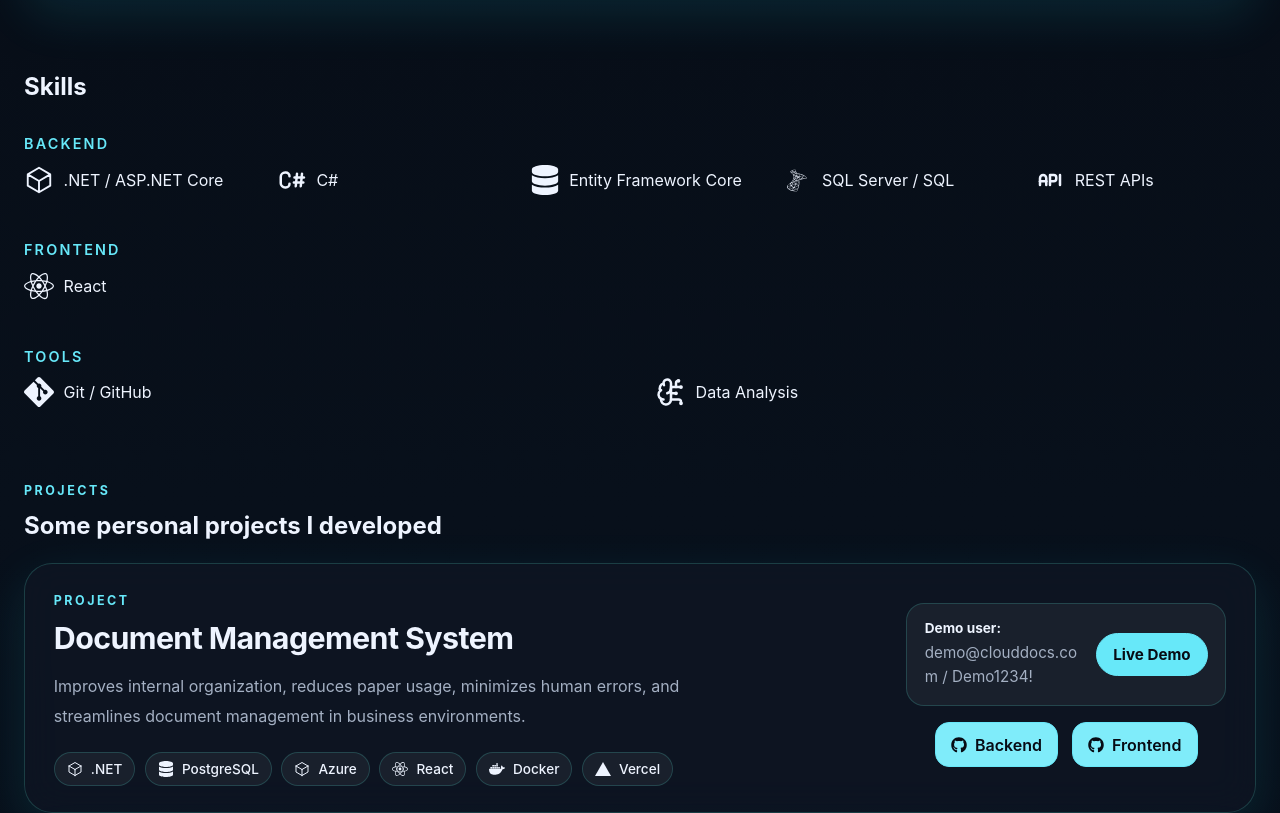
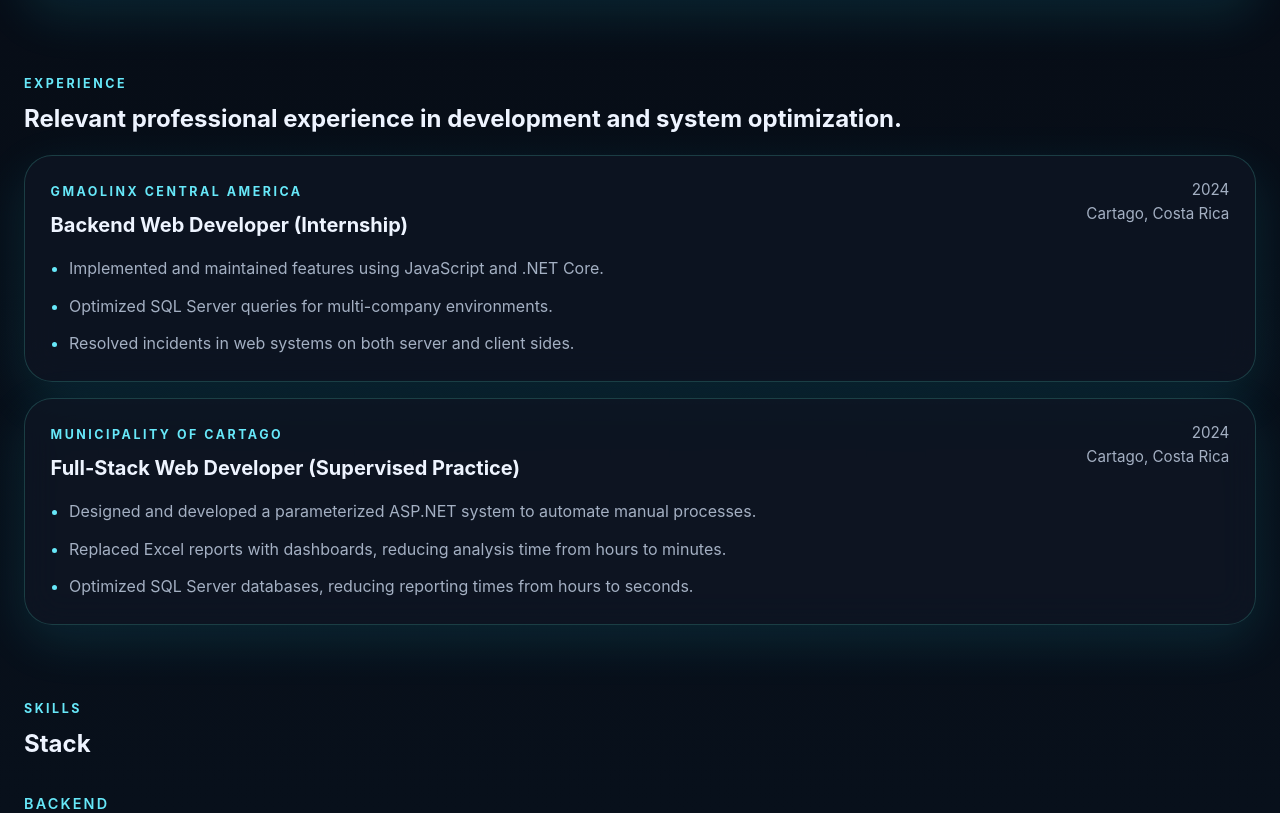
Before and after one commit to KeironClaudel/keiron-portfolio, a React (Vite) app: page / in a window 1280 px wide. Shown: the part 951-1764 px from the top of the page. Built offline with nearby package versions, Linux system fonts and the light colour scheme.

Commit message:
Add experience section and refine skills

```diff
--- a/src/App.jsx
+++ b/src/App.jsx
@@ -2,6 +2,7 @@ import { useMemo } from "react";
 import Header from "./pages/Header";
 import Hero from "./pages/Hero";
 import Skills from "./pages/Skills";
+import Experience from "./pages/Experience";
 import Projects from "./pages/Projects";
 import Websites from "./pages/Websites";
 import About from "./pages/About";
@@ -26,6 +27,9 @@ import { LuBrainCircuit } from "react-icons/lu";
 import { TbApi } from "react-icons/tb";
 import { HiOutlineCube } from "react-icons/hi2";
 import { FaReact } from "react-icons/fa";
+import { SiPython } from "react-icons/si";
+import { FiBarChart2 } from "react-icons/fi";
+import { PiMicrosoftExcelLogoFill } from "react-icons/pi";
 
 function getInitialLanguage() {
   const savedLang = localStorage.getItem("lang");
@@ -155,7 +159,7 @@ export default function App() {
   const skills = useMemo(
     () => [
       {
-        category: "Backend",
+        category: t.skillsCategoryBackend,
         items: [
           { name: ".NET / ASP.NET Core", icon: <HiOutlineCube /> },
           { name: "C#", icon: <TbBrandCSharp /> },
@@ -165,18 +169,46 @@ export default function App() {
         ],
       },
       {
-        category: "Frontend",
+        category: t.skillsCategoryFrontend,
         items: [{ name: "React", icon: <FaReact /> }],
       },
       {
-        category: "Tools",
+        category: t.skillsCategoryData,
+        items: [
+          { name: "Power BI", icon: <FiBarChart2 /> },
+          { name: "Excel", icon: <PiMicrosoftExcelLogoFill /> },
+          { name: "Python", icon: <SiPython /> },
+        ],
+      },
+      {
+        category: t.skillsCategoryTools,
         items: [
           { name: "Git / GitHub", icon: <SiGit /> },
-          { name: "Data Analysis", icon: <LuBrainCircuit /> },
+          { name: "Docker", icon: <SiDocker /> },
         ],
       },
     ],
-    [],
+    [t],
+  );
+
+  const experiences = useMemo(
+    () => [
+      {
+        company: t.experienceCompanyGmao,
+        role: t.experienceRoleGmao,
+        period: t.experiencePeriod2024,
+        location: t.experienceLocationCartago,
+        highlights: t.experienceHighlightsGmao,
+      },
+      {
+        company: t.experienceCompanyMuni,
+        role: t.experienceRoleMuni,
+        period: t.experiencePeriod2024,
+        location: t.experienceLocationCartago,
+        highlights: t.experienceHighlightsMuni,
+      },
+    ],
+    [t],
   );
 
   return (
@@ -195,6 +227,7 @@ export default function App() {
       <main className="container page-content">
         <Hero t={t} />
         <About t={t} />
+        <Experience experiences={experiences} t={t} />
         <Skills skills={skills} t={t} />
         <Projects projects={projects} t={t} />
         <Websites websites={websites} t={t} />
--- a/src/i18n.js
+++ b/src/i18n.js
@@ -4,6 +4,7 @@ export const translations = {
     btnDarkThemeTitle: "🌘Oscuro",
 
     navLinkAboutMe: "Acerca de",
+    navLinkExperience: "Experiencia",
     navLinkSkills: "Habilidades",
     navLinkProjects: "Proyectos",
     navLinkContact: "Contacto",
@@ -36,6 +37,29 @@ export const translations = {
 
     skillsTitle: "Habilidades",
     skillsDesc: "Tecnologías principales",
+    skillsCategoryBackend: "Backend",
+    skillsCategoryFrontend: "Frontend",
+    skillsCategoryData: "Análisis de datos",
+    skillsCategoryTools: "Herramientas",
+
+    experienceTitle: "Experiencia",
+    experienceDesc: "Experiencia profesional relevante en desarrollo y optimización de sistemas.",
+    experienceCompanyGmao: "GMAOLinx Centroamérica",
+    experienceRoleGmao: "Desarrollador Web Backend (Pasantía)",
+    experienceCompanyMuni: "Municipalidad de Cartago",
+    experienceRoleMuni: "Desarrollador Web Full-Stack (Práctica Supervisada)",
+    experiencePeriod2024: "2024",
+    experienceLocationCartago: "Cartago, Costa Rica",
+    experienceHighlightsGmao: [
+      "Implementación y mantenimiento de funcionalidades con JavaScript y .NET Core.",
+      "Optimización de consultas en SQL Server para entornos multiempresa.",
+      "Resolución de incidencias en sistemas web tanto del lado servidor como cliente.",
+    ],
+    experienceHighlightsMuni: [
+      "Diseño y desarrollo de un sistema parametrizado en ASP.NET para automatizar procesos manuales.",
+      "Sustitución de reportes en Excel por dashboards, reduciendo análisis de horas a minutos.",
+      "Optimización de bases de datos SQL Server, bajando reportes de varias horas a segundos.",
+    ],
 
     projectTitle: "Proyectos",
     projectDesc: "Algunos proyectos que he desarrollado:",
@@ -92,6 +116,7 @@ export const translations = {
     btnDarkThemeTitle: "🌘Dark",
 
     navLinkAboutMe: "About me",
+    navLinkExperience: "Experience",
     navLinkSkills: "Skills",
     navLinkProjects: "Projects",
     navLinkContact: "Contact",
@@ -124,6 +149,28 @@ export const translations = {
 
     skillsTitle: "Skills",
     skillsDesc: "Stack",
+    skillsCategoryBackend: "Backend",
+    skillsCategoryFrontend: "Frontend",
+    skillsCategoryData: "Data analysis",
+    skillsCategoryTools: "Tools",
+    experienceTitle: "Experience",
+    experienceDesc: "Relevant professional experience in development and system optimization.",
+    experienceCompanyGmao: "GMAOLinx Central America",
+    experienceRoleGmao: "Backend Web Developer (Internship)",
+    experienceCompanyMuni: "Municipality of Cartago",
+    experienceRoleMuni: "Full-Stack Web Developer (Supervised Practice)",
+    experiencePeriod2024: "2024",
+    experienceLocationCartago: "Cartago, Costa Rica",
+    experienceHighlightsGmao: [
+      "Implemented and maintained features using JavaScript and .NET Core.",
+      "Optimized SQL Server queries for multi-company environments.",
+      "Resolved incidents in web systems on both server and client sides.",
+    ],
+    experienceHighlightsMuni: [
+      "Designed and developed a parameterized ASP.NET system to automate manual processes.",
+      "Replaced Excel reports with dashboards, reducing analysis time from hours to minutes.",
+      "Optimized SQL Server databases, reducing reporting times from hours to seconds.",
+    ],
     projectLabel: "Proyecto",
     projectLabel: "Project",
     projectTitle: "Projects",
--- /dev/null
+++ b/src/pages/Experience.jsx
@@ -0,0 +1,34 @@
+export default function Experience({ experiences, t }) {
+  return (
+    <section id="experience" className="section">
+      <div className="section-heading">
+        <span className="section-tag">{t.experienceTitle}</span>
+        <h2>{t.experienceDesc}</h2>
+      </div>
+
+      <div className="experience-list">
+        {experiences.map((experience) => (
+          <article key={`${experience.company}-${experience.role}`} className="card experience-card">
+            <div className="experience-card-header">
+              <div>
+                <span className="panel-label">{experience.company}</span>
+                <h3>{experience.role}</h3>
+              </div>
+
+              <div className="experience-meta">
+                <span>{experience.period}</span>
+                <span>{experience.location}</span>
+              </div>
+            </div>
+
+            <ul className="experience-points">
+              {experience.highlights.map((item, index) => (
+                <li key={index}>{item}</li>
+              ))}
+            </ul>
+          </article>
+        ))}
+      </div>
+    </section>
+  );
+}
--- a/src/pages/Header.jsx
+++ b/src/pages/Header.jsx
@@ -9,6 +9,7 @@ export default function Header({ theme, onToggleTheme, toggleLang, lang, t }) {
 
         <nav className="nav-links">
           <a href="#about">{t.navLinkAboutMe}</a>
+          <a href="#experience">{t.navLinkExperience}</a>
           <a href="#skills">{t.navLinkSkills}</a>
           <a href="#projects">{t.navLinkProjects}</a>
           <a href="#contact">{t.navLinkContact}</a>
--- a/src/pages/Skills.jsx
+++ b/src/pages/Skills.jsx
@@ -1,8 +1,10 @@
 export default function Skills({ skills, t }) {
   return (
     <section id="skills" className="section">
-      <p className="section-label">{t.skills}</p>
-      <h2>{t.skillsTitle}</h2>
+      <div className="section-heading">
+        <span className="section-tag">{t.skillsTitle}</span>
+        <h2>{t.skillsDesc}</h2>
+      </div>
 
       <div className="skills-groups">
         {skills.map((group) => (
--- a/src/styles.css
+++ b/src/styles.css
@@ -691,6 +691,55 @@ button {
 }
 
 /* =========================
+   EXPERIENCE
+   ========================= */
+
+.experience-list {
+  display: grid;
+  gap: 1rem;
+}
+
+.experience-card {
+  padding: 1.5rem 1.6rem;
+}
+
+.experience-card-header {
+  display: flex;
+  align-items: flex-start;
+  justify-content: space-between;
+  gap: 1rem;
+  margin-bottom: 1rem;
+}
+
+.experience-card-header h3 {
+  font-size: 1.25rem;
+  line-height: 1.3;
+}
+
+.experience-meta {
+  display: flex;
+  flex-direction: column;
+  align-items: flex-end;
+  gap: 0.3rem;
+  color: var(--muted);
+  font-size: 0.95rem;
+  white-space: nowrap;
+}
+
+.experience-points {
+  margin: 0;
+  padding-left: 1.15rem;
+  color: var(--muted);
+  display: grid;
+  gap: 0.6rem;
+  line-height: 1.75;
+}
+
+.experience-points li::marker {
+  color: var(--accent);
+}
+
+/* =========================
    SKILLS
    ========================= */
 
@@ -1242,6 +1291,15 @@ div {
     grid-template-columns: 1fr;
   }
 
+  .experience-card-header {
+    flex-direction: column;
+  }
+
+  .experience-meta {
+    align-items: flex-start;
+    white-space: normal;
+  }
+
   .about-grid {
     grid-template-columns: 1fr;
   }
```
